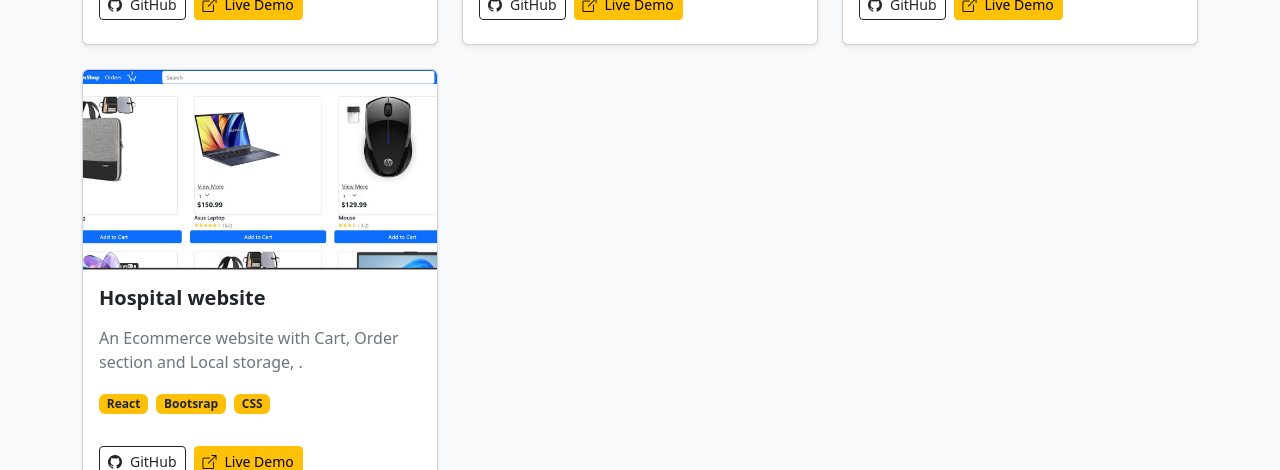
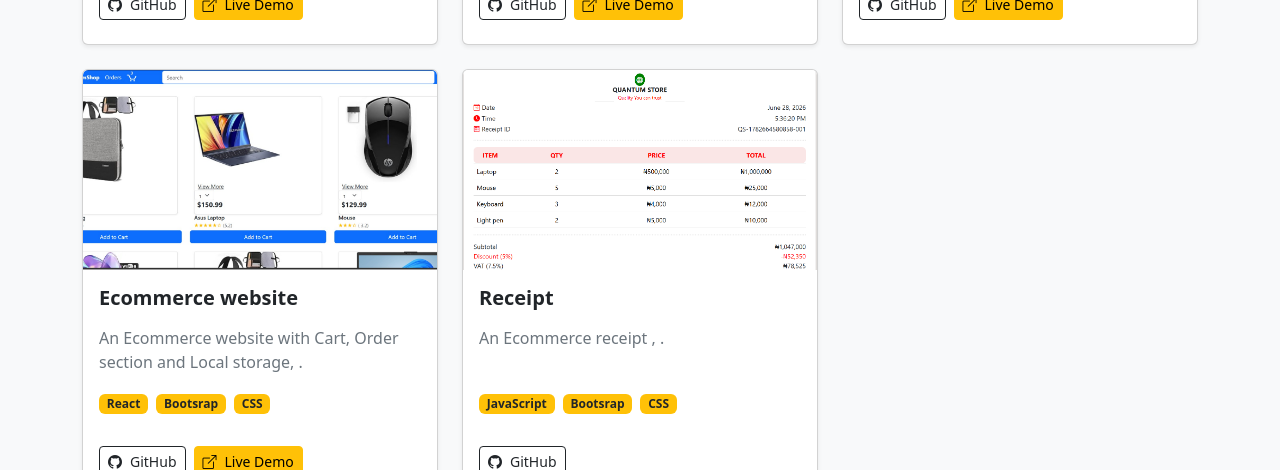
Before and after one commit to QuantumDaniel/Quantum-portfolio, a React (Vite) app: page / in a window 1280 px wide. Shown: the part 3863-4333 px from the top of the page. Built offline with nearby package versions, Linux system fonts and the light colour scheme; a web font is replaced by a local one.

Commit message:
add project

```diff
--- a/src/components/Projects.jsx
+++ b/src/components/Projects.jsx
@@ -13,6 +13,7 @@ import img9 from "../assets-webp/exam-calculator.webp";
 import img10 from "../assets/bulb.png";
 import img11 from "../assets/hospital-website.PNG";
 import img12 from "../assets/Ecommerce2.png.jpeg";
+import img13 from "../assets/receipt2.PNG";
 
 export default function Projects() {
     const projects = [
@@ -141,12 +142,22 @@ export default function Projects() {
         {
             id: 12,
             image: `${img12}`,
-            title: 'Hospital website',
+            title: 'Ecommerce website',
             description:
                 'An Ecommerce website with Cart, Order section and Local storage, .',
             technologies: ['React', 'Bootsrap', 'CSS'],
             githubLink: 'https://github.com/QuantumDaniel/quantum-ecommerce',
             liveLink: 'https://quantum-ecommerce-vocu.vercel.app/',
+        },
+        {
+            id: 13,
+            image: `${img13}`,
+            title: 'Receipt',
+            description:
+                'An Ecommerce receipt , .',
+            technologies: ['JavaScript', 'Bootsrap', 'CSS'],
+            githubLink: 'https://github.com/QuantumDaniel/Receipt',
+
         },
     ];
 
```
Also changed, not shown: src/assets/receipt2.PNG (added).
